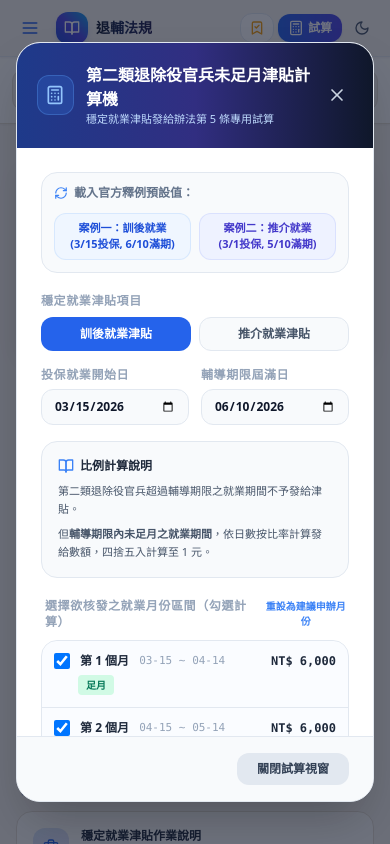
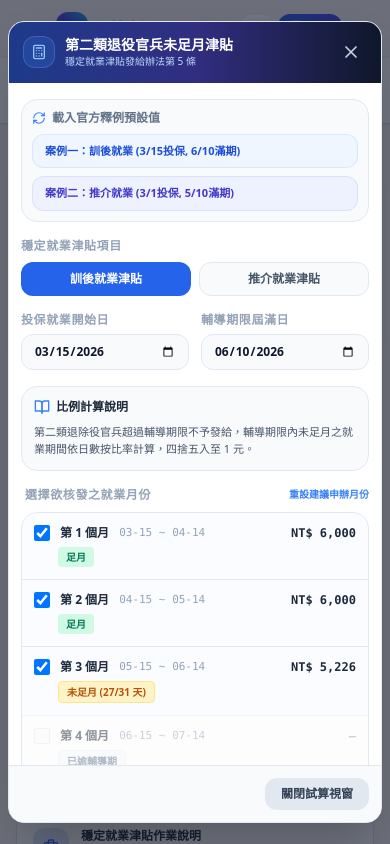
Before and after one commit to jiayiro2023-beep/vac-regulations-app, a React (Vite) app: page / in a window 390 px wide. Both pictures are taken after a click on the button "試算". Shown: the top 844 px of the page. Built offline with nearby package versions, Linux system fonts and the light colour scheme.

Commit message:
fix: calculator modal mobile overflow - header, presets, label, footer

```diff
--- a/src/components/CalculatorModal.tsx
+++ b/src/components/CalculatorModal.tsx
@@ -195,47 +195,51 @@ export const CalculatorModal: React.FC<CalculatorModalProps> = ({
   };
 
   return (
-    <div className="fixed inset-0 z-50 flex items-center justify-center p-4 bg-slate-900/60 backdrop-blur-xs animate-fadeIn no-print">
-      <div className="bg-white dark:bg-slate-900 rounded-3xl max-w-2xl w-full overflow-hidden shadow-2xl border border-slate-200 dark:border-slate-800 flex flex-col max-h-[90vh]">
+    <div className="fixed inset-0 z-50 flex items-center justify-center p-2 sm:p-4 bg-slate-900/60 backdrop-blur-xs animate-fadeIn no-print">
+      <div className="bg-white dark:bg-slate-900 rounded-2xl sm:rounded-3xl max-w-2xl w-full overflow-hidden shadow-2xl border border-slate-200 dark:border-slate-800 flex flex-col max-h-[95vh] sm:max-h-[90vh]">
 
         {/* Modal Header */}
-        <div className="bg-gradient-to-r from-blue-900 via-indigo-900 to-slate-900 text-white p-5 flex items-center justify-between flex-shrink-0">
-          <div className="flex items-center space-x-3">
-            <div className="w-10 h-10 rounded-xl bg-blue-500/20 border border-blue-400/30 flex items-center justify-center text-blue-300">
-              <Calculator className="w-5 h-5" />
+        <div className="bg-gradient-to-r from-blue-900 via-indigo-900 to-slate-900 text-white p-3.5 sm:p-5 flex items-center justify-between flex-shrink-0 gap-2">
+          <div className="flex items-center gap-2.5 min-w-0">
+            <div className="w-8 h-8 sm:w-10 sm:h-10 rounded-xl bg-blue-500/20 border border-blue-400/30 flex items-center justify-center text-blue-300 flex-shrink-0">
+              <Calculator className="w-4 h-4 sm:w-5 sm:h-5" />
             </div>
-            <div>
-              <h2 className="text-base sm:text-lg font-bold">第二類退除役官兵未足月津貼計算機</h2>
-              <p className="text-[11px] text-blue-200">穩定就業津貼發給辦法第 5 條專用試算</p>
+            <div className="min-w-0">
+              <h2 className="text-sm sm:text-base font-bold leading-tight">
+                <span className="sm:hidden">第二類退役官兵未足月津貼</span>
+                <span className="hidden sm:inline">第二類退除役官兵未足月津貼計算機</span>
+              </h2>
+              <p className="text-[10px] sm:text-[11px] text-blue-200">穩定就業津貼發給辦法第 5 條</p>
             </div>
           </div>
           <button
             onClick={onClose}
-            className="p-1.5 rounded-lg text-slate-300 hover:text-white hover:bg-white/10 transition-colors"
+            className="p-1.5 rounded-lg text-slate-300 hover:text-white hover:bg-white/10 transition-colors flex-shrink-0"
           >
             <X className="w-5 h-5" />
           </button>
         </div>
 
         {/* Modal Scrollable Content */}
-        <div className="p-6 space-y-5 overflow-y-auto flex-1 text-slate-700 dark:text-slate-350">
+        <div className="px-3 py-4 sm:p-6 space-y-4 sm:space-y-5 overflow-y-auto flex-1 text-slate-700 dark:text-slate-350">
 
           {/* Quick Presets Banner */}
-          <div className="p-3 bg-slate-50 border border-slate-200 dark:bg-slate-800/40 dark:border-slate-700/60 rounded-2xl flex flex-col sm:flex-row items-start sm:items-center justify-between gap-3">
+          <div className="p-2.5 sm:p-3 bg-slate-50 border border-slate-200 dark:bg-slate-800/40 dark:border-slate-700/60 rounded-2xl space-y-2">
             <div className="text-xs font-semibold text-slate-500 flex items-center gap-1.5">
-              <RefreshCw className="w-3.5 h-3.5 text-blue-500" />
-              <span>載入官方釋例預設值：</span>
+              <RefreshCw className="w-3.5 h-3.5 text-blue-500 flex-shrink-0" />
+              <span>載入官方釋例預設值</span>
             </div>
-            <div className="flex gap-2 w-full sm:w-auto">
+            {/* Preset buttons — always stacked vertically on mobile */}
+            <div className="flex flex-col sm:flex-row gap-2">
               <button
                 onClick={() => loadPreset(1)}
-                className="flex-1 sm:flex-none text-[11px] font-bold px-3 py-1.5 bg-blue-50 hover:bg-blue-100 dark:bg-blue-950/40 dark:hover:bg-blue-900/40 text-blue-700 dark:text-blue-300 rounded-xl transition-all border border-blue-200/50 dark:border-blue-800/50"
+                className="w-full text-[11px] font-bold px-3 py-2 bg-blue-50 hover:bg-blue-100 dark:bg-blue-950/40 dark:hover:bg-blue-900/40 text-blue-700 dark:text-blue-300 rounded-xl transition-all border border-blue-200/50 dark:border-blue-800/50 text-left"
               >
                 案例一：訓後就業 (3/15投保, 6/10滿期)
               </button>
               <button
                 onClick={() => loadPreset(2)}
-                className="flex-1 sm:flex-none text-[11px] font-bold px-3 py-1.5 bg-indigo-50 hover:bg-indigo-100 dark:bg-indigo-950/40 dark:hover:bg-indigo-900/40 text-indigo-700 dark:text-indigo-300 rounded-xl transition-all border border-indigo-200/50 dark:border-indigo-800/50"
+                className="w-full text-[11px] font-bold px-3 py-2 bg-indigo-50 hover:bg-indigo-100 dark:bg-indigo-950/40 dark:hover:bg-indigo-900/40 text-indigo-700 dark:text-indigo-300 rounded-xl transition-all border border-indigo-200/50 dark:border-indigo-800/50 text-left"
               >
                 案例二：推介就業 (3/1投保, 5/10滿期)
               </button>
@@ -294,25 +298,23 @@ export const CalculatorModal: React.FC<CalculatorModalProps> = ({
             </div>
 
             {/* Input Right: Info Box */}
-            <div className="p-4 bg-slate-50 border border-slate-200 dark:bg-slate-800/30 dark:border-slate-700/50 rounded-2xl flex flex-col justify-center space-y-2">
+            <div className="p-3 sm:p-4 bg-slate-50 border border-slate-200 dark:bg-slate-800/30 dark:border-slate-700/50 rounded-2xl flex flex-col justify-center space-y-2">
               <h4 className="text-xs font-bold text-slate-800 dark:text-slate-200 flex items-center gap-1.5">
-                <BookOpen className="w-4 h-4 text-blue-500" />
+                <BookOpen className="w-4 h-4 text-blue-500 flex-shrink-0" />
                 <span>比例計算說明</span>
               </h4>
-              <p className="text-[11px] text-slate-600 dark:text-slate-300 leading-relaxed">
-                第二類退除役官兵超過輔導期限之就業期間不予發給津貼。
-              </p>
-              <p className="text-[11px] text-slate-600 dark:text-slate-300 leading-relaxed">
-                但<strong>輔導期限內未足月之就業期間</strong>，依日數按比率計算發給數額，四捨五入計算至 1 元。
+              <p className="text-[11px] text-slate-600 dark:text-slate-300 leading-relaxed break-words">
+                第二類退除役官兵超過輔導期限不予發給，輔導期限內未足月之就業期間依日數按比率計算，四捨五入至 1 元。
               </p>
             </div>
           </div>
 
           {/* Month Range Select Grid */}
-          <div className="space-y-2.5">
-            <div className="flex items-center justify-between pl-1">
-              <label className="block text-xs font-bold text-slate-400 dark:text-slate-500 uppercase tracking-wider">
-                選擇欲核發之就業月份區間（勾選計算）
+          <div className="space-y-2">
+            {/* Header: label + reset button — allow wrap */}
+            <div className="flex items-start justify-between gap-2 pl-1 flex-wrap">
+              <label className="block text-xs font-bold text-slate-400 dark:text-slate-500 uppercase tracking-wider leading-snug">
+                選擇欲核發之就業月份
               </label>
               <button
                 onClick={() => {
@@ -322,9 +324,9 @@ export const CalculatorModal: React.FC<CalculatorModalProps> = ({
                   });
                   setSelectedMonths(allOn);
                 }}
-                className="text-[10px] text-blue-500 hover:text-blue-600 font-bold"
+                className="text-[10px] text-blue-500 hover:text-blue-600 font-bold whitespace-nowrap"
               >
-                重設為建議申辦月份
+                重設建議申辦月份
               </button>
             </div>
 
@@ -411,7 +413,7 @@ export const CalculatorModal: React.FC<CalculatorModalProps> = ({
             {/* Formula */}
             <div>
               <div className="text-[10px] text-indigo-300 uppercase tracking-wide mb-1.5">核算公式明細</div>
-              <div className="text-[11px] sm:text-xs text-slate-300 font-mono break-all bg-white/5 p-2.5 rounded-lg border border-white/10 leading-relaxed">
+              <div className="text-[10px] sm:text-[11px] text-slate-300 font-mono break-all overflow-wrap-anywhere bg-white/5 p-2.5 rounded-lg border border-white/10 leading-relaxed">
                 {summary.calculationFormula}
               </div>
             </div>
@@ -445,10 +447,10 @@ export const CalculatorModal: React.FC<CalculatorModalProps> = ({
         </div>
 
         {/* Modal Footer */}
-        <div className="bg-slate-50 dark:bg-slate-800/80 px-6 py-4 flex justify-end border-t border-slate-200 dark:border-slate-700 flex-shrink-0">
+        <div className="bg-slate-50 dark:bg-slate-800/80 px-3 sm:px-6 py-3 sm:py-4 flex justify-end border-t border-slate-200 dark:border-slate-700 flex-shrink-0">
           <button
             onClick={onClose}
-            className="px-5 py-2 text-xs font-semibold rounded-xl bg-slate-200 dark:bg-slate-700 text-slate-700 dark:text-slate-200 hover:bg-slate-300 dark:hover:bg-slate-600 transition-colors"
+            className="px-4 sm:px-5 py-2 text-xs font-semibold rounded-xl bg-slate-200 dark:bg-slate-700 text-slate-700 dark:text-slate-200 hover:bg-slate-300 dark:hover:bg-slate-600 transition-colors"
           >
             關閉試算視窗
           </button>
```
